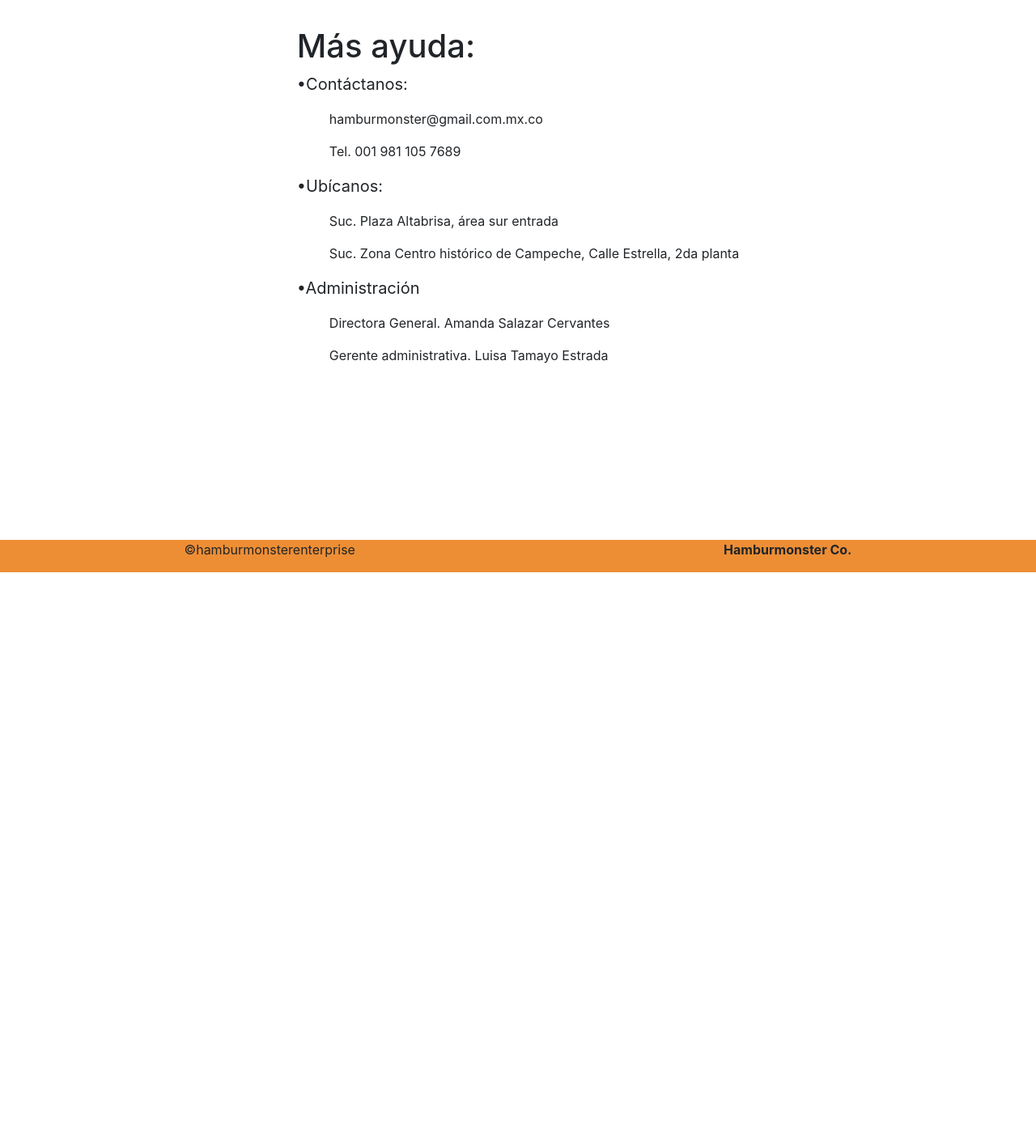
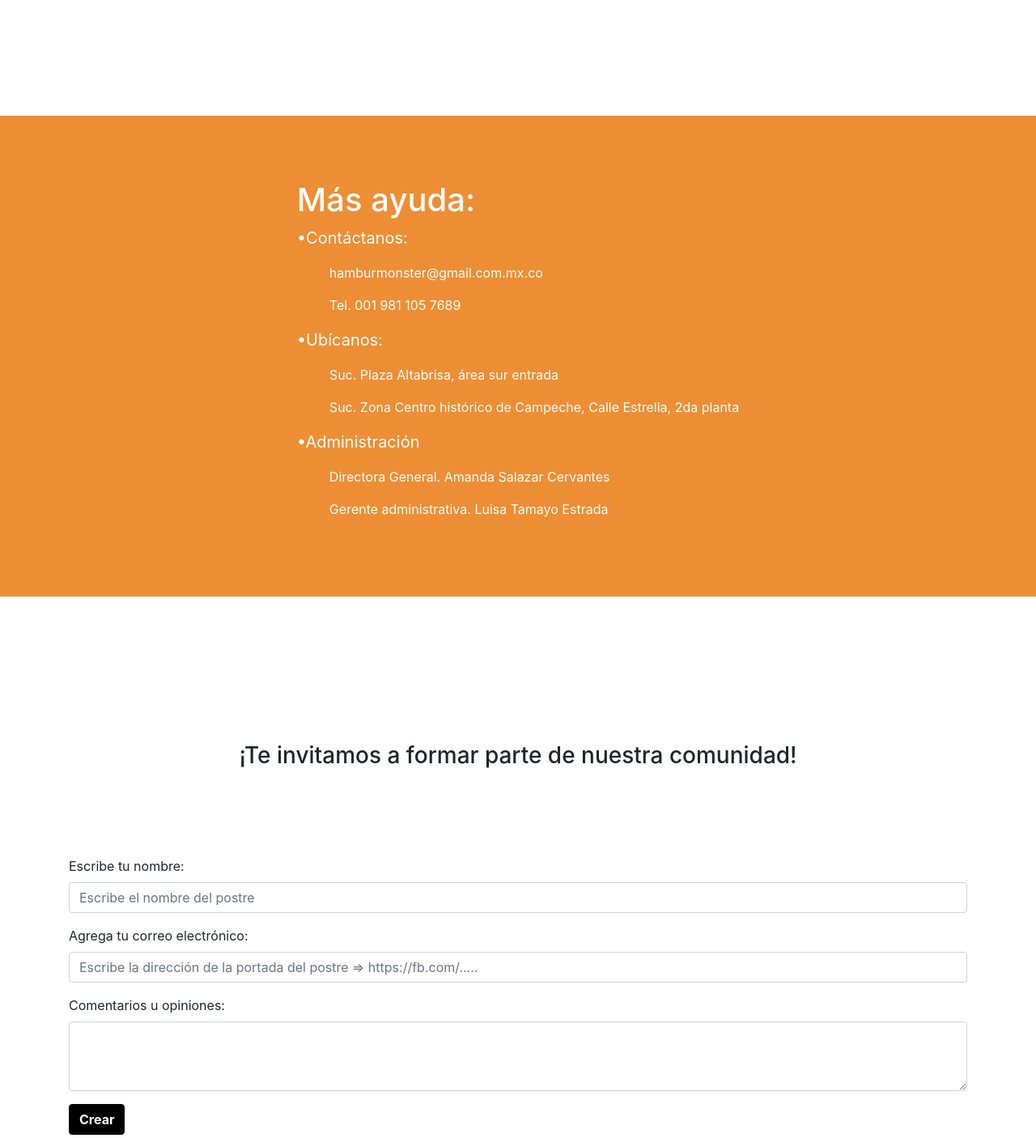
Before and after one commit to Camilapech/2do-parcial-Camila, a plain HTML site: page Proyecto/conocer.html in a window 1280 px wide. Shown: the part 1619-3025 px from the top of the page at 81% size. Before the commit the page ends 2326 px from the top, so only its background shows below. Drawn offline with nearby package versions, Linux system fonts and the light colour scheme.

Commit message:
16 de abril-Cambios-Conocer

```diff
--- a/Proyecto/conocer.html
+++ b/Proyecto/conocer.html
@@ -1,3 +1,4 @@
+
 <!DOCTYPE html>
 <html lang="en">
 <head>
@@ -42,13 +43,13 @@
         </div>
     </div>
 
-    <div class="d-flex justify-content-around" style="margin-top: 80px; margin-bottom: 100px;" >
-        <h2 style=" margin-top: 30px; font-family:-apple-system, BlinkMacSystemFont, 'Segoe UI', Roboto, Oxygen, Ubuntu, Cantarell, 'Open Sans', 'Helvetica Neue', sans-serif">"Para que tus sabores se vuelvan realidad"</h2>
+    <div class="d-flex justify-content-around" style="margin-top: 170px; margin-bottom: 170px;" >
+       <marquee direction="right" loop="1" scrolldelay="10"><h2 style=" margin-top: 30px; font-family:-apple-system, BlinkMacSystemFont, 'Segoe UI', Roboto, Oxygen, Ubuntu, Cantarell, 'Open Sans', 'Helvetica Neue', sans-serif">"Para que tus sabores se vuelvan realidad"</h2></marquee>
     </div>
 
-        <div class="d-flex justify-content-center " >
-            <div style="margin-bottom: 200px;">
-            <h1 style=" margin-top: 30px; font-family:-apple-system, BlinkMacSystemFont, 'Segoe UI', Roboto, Oxygen, Ubuntu, Cantarell, 'Open Sans', 'Helvetica Neue', sans-serif">Más ayuda:</h1>
+        <div class="d-flex justify-content-center " style="background-color:rgb(238, 142, 52); color: white;" >
+            <div style="margin-bottom: 80px;">
+            <h1 style=" margin-top: 80px; font-family:-apple-system, BlinkMacSystemFont, 'Segoe UI', Roboto, Oxygen, Ubuntu, Cantarell, 'Open Sans', 'Helvetica Neue', sans-serif">Más ayuda:</h1>
             <p style="font-size: 20px;">•Contáctanos:</p>
             <ul>hamburmonster@gmail.com.mx.co</ul>
             <ul>Tel. 001 981 105 7689</ul>
@@ -60,6 +61,33 @@
             <ul>Gerente administrativa. Luisa Tamayo Estrada</ul>
             </div>
         </div>
+
+    <div class="d-flex justify-content-around" style="margin-top: 150px; margin-bottom: 100px;" >
+            <h3  style=" margin-top: 30px; font-family:-apple-system, BlinkMacSystemFont, 'Segoe UI', Roboto, Oxygen, Ubuntu, Cantarell, 'Open Sans', 'Helvetica Neue', sans-serif">¡Te invitamos a formar parte de nuestra comunidad!</h3>
+    </div>
+
+        <div class="container" id="formularios" style="margin-bottom: 170px;">
+            <div class="row">
+                <div class="col">
+                    <form id="crearformulario">
+                        <div class="form-group">
+                            <label for="titleform">Escribe tu nombre:</label>
+                            <input type="text" class="form-control" id="titleform" placeholder="Escribe el nombre del postre">
+                          </div>
+                          <div class="form-group">
+                            <label for="titleform">Agrega tu correo electrónico:</label>
+                            <input type="url" class="form-control" id="titleform" placeholder="Escribe la dirección de la portada del postre => https://fb.com/.....">
+                          </div>
+                          <div class="form-group">
+                            <label for="formdescription">Comentarios u opiniones:</label>
+                            <textarea class="form-control" id="formdescription" rows="3"></textarea>
+                          </div>
+                          <button type="submit" class="btn btn-primary" style="background-color: black; color: white; border-color: black;"><strong>Crear</strong></button>
+                    </form>
+                </div>
+            </div>
+        </div>
+
 
         <script src="https://code.jquery.com/jquery-3.5.1.slim.min.js" integrity="sha384-DfXdz2htPH0lsSSs5nCTpuj/zy4C+OGpamoFVy38MVBnE+IbbVYUew+OrCXaRkfj" crossorigin="anonymous"></script>
         <script src="https://cdn.jsdelivr.net/npm/popper.js@1.16.1/dist/umd/popper.min.js" integrity="sha384-9/reFTGAW83EW2RDu2S0VKaIzap3H66lZH81PoYlFhbGU+6BZp6G7niu735Sk7lN" crossorigin="anonymous"></script>
```
Also changed, not shown: Proyecto/ordenarhamburguesas.html (+3 -4 lines).
